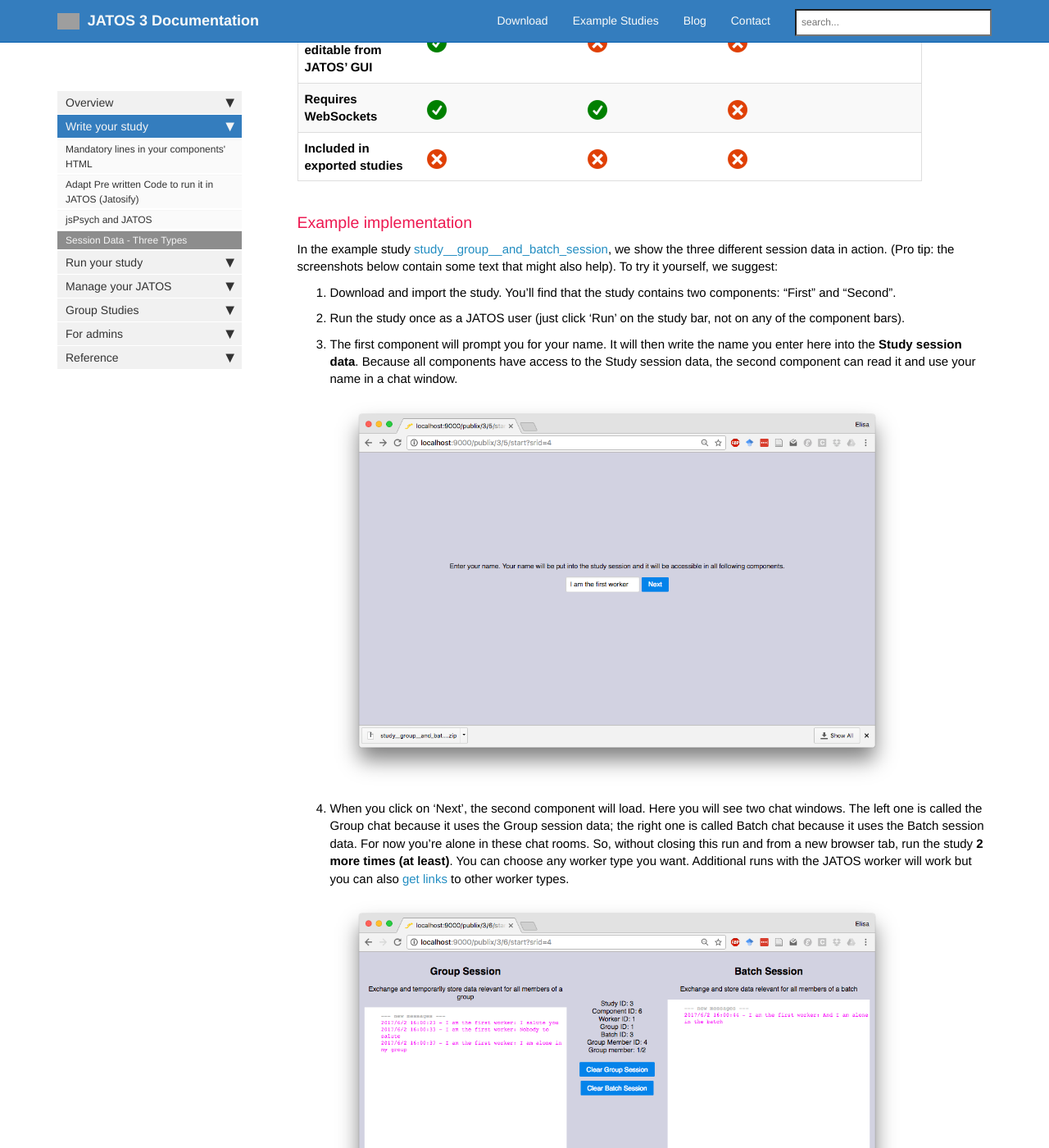
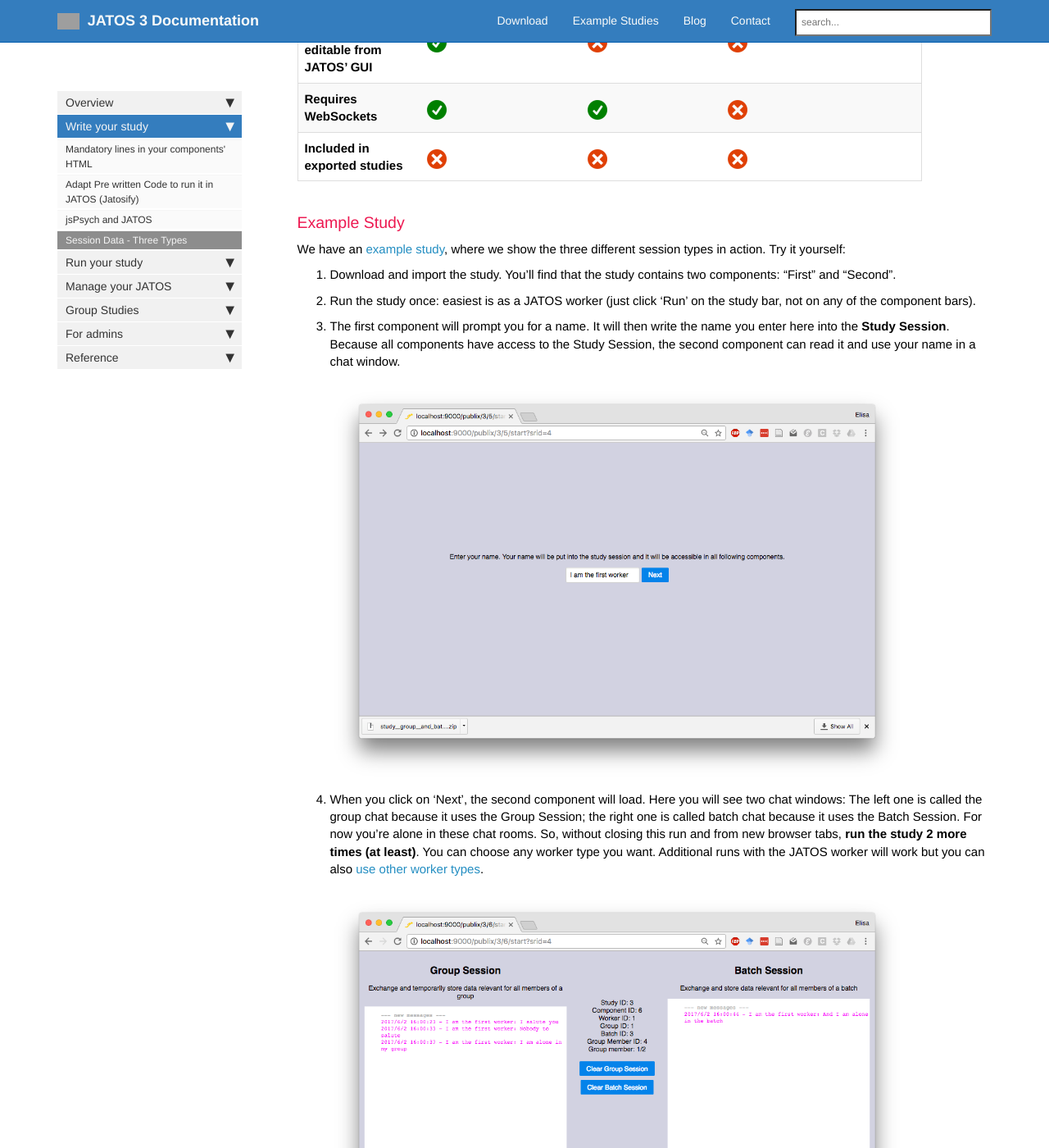
Before and after one commit to kristian-lange-tw/JATOS_docs_v3, a Jekyll site: the page built from pages/Session-Data-Three-Types.md, in a window 1280 px wide and 1400 px high, scrolled down 927 px. Shown: the whole window at 82% size. Built offline with Jekyll 4.4.1, drawn with Linux system fonts in a browser that asks for light colours; nearby versions of some CDN libraries; comment, search, counter and statistics services are not loaded; some of the changed text lies outside the part shown; grey boxes are pictures that could not be loaded.

Commit message:
beautification of session example section

```diff
--- a/pages/Session-Data-Three-Types.md
+++ b/pages/Session-Data-Three-Types.md
@@ -1,6 +1,6 @@
 ---
 title: Session Data - Three Types
-keywords: session data, Study Session, group session, batch session
+keywords: session data, study session, group session, batch session
 tags:
 summary:
 sidebar: mydoc_sidebar
@@ -10,15 +10,15 @@
 last_updated: 2 June 2017
 ---
 
-Often you want to store information during a study run and share it with other components of the same study, or between workers of a group or batch. For this purpose, use one of the three different Session Data types available.
+Often you want to store information during a study run and share it with other components of the same study, or between workers of a group or batch. For this purpose, use one of the three different session types available.
 
-Unlike the session data, the **Result Data** are stored **permanently** in the JATOS server, and will never be deleted automatically. So, store any information that might be useful for data analysis in the result data.
+Unlike the session, the **Result Data** are stored **permanently** in the JATOS server, and will never be deleted automatically. So, store any information that might be useful for data analysis in the result data.
 
-Unlike the **JSON Input Data** workers can write into the session data through jatos.js. They can only read the JSON input data. The JSON input data is set by the experimenter in JATOS' GUI and typically used to configure the study. Another difference is that the JSON Input Data are exported/imported together with a study - but not the session data.
+Unlike the **JSON Input Data** workers can write into the session through jatos.js. They can only read the JSON Input data. The JSON Input data is set by the experimenter in JATOS' GUI and typically used to configure the study. Another difference is that the JSON Input Data are exported/imported together with a study - but not the session.
 
 ### Comparative Overview
 
-| | Batch session     | Group Session     | Study Session     |
+| | Batch Session     | Group Session     | Study Session     |
 |-|-------------------|-------------------|-------------------|
 | **Scope (accesible by)** | All workers in a batch | All workers in a group | All components in a study |
 | **Usage** | Exchange and store data relevant for all members of a batch | Exchange and temporarily store data relevant for all members of a group | Exchange and temporarily store data between components of a single study run |
@@ -29,18 +29,23 @@
 | **Requires WebSockets** | ![yes](images/ok-24.ico) | ![yes](images/ok-24.ico) | ![no](images/x-24.ico) |
 | **Included in exported studies** | ![no](images/x-24.ico) | ![no](images/x-24.ico) | ![no](images/x-24.ico) |
 
-### Example implementation
+### Example Study
 
-In the example study [study__group__and_batch_session](Example-Studies.html#study__group__and_batch_session), we show the three different session data in action. (Pro tip: the screenshots below contain some text that might also help). To try it yourself, we suggest:
+We have an [example study](Example-Studies.html#study-group-and-batch-session-example-study), where we show the three different session types in action. Try it yourself:
 
 1. Download and import the study. You'll find that the study contains two components: "First" and "Second".
-1. Run the study once as a JATOS user (just click 'Run' on the study bar, not on any of the component bars).
-1. The first component will prompt you for your name. It will then write the name you enter here into the **Study session data**. Because all components have access to the Study session data, the second component can read it and use your name in a chat window.
-![First component Screenshot](images/ChatExample_1.png)
-1. When you click on 'Next', the second component will load. Here you will see two chat windows. The left one is called the Group chat because it uses the Group session data; the right one is called Batch chat because it uses the Batch session data. For now you're alone in these chat rooms. So, without closing this run and from a new browser tab, run the study **2 more times (at least)**. You can choose any worker type you want. Additional runs with the JATOS worker will work but you can also [get links](Run-your-Study-with-Batch-Manager-and-Worker-Setup.html#worker-setup) to other worker types.
-![Second component Screenshot](images/ChatExample_2.png)
-1. Once you have (at least) 3 simultaneous workers, you'll see all features of this study. Why 3? Because we set the groups to a maximum of 2 members each. The group chat will use the **Group session data** to allow the 2 members of each group to communicate with each other. Members of other groups will not have access to the chats of this group. However, anything written into the **Batch session data** will be accesssible by all workers that are members of the batch, regardless of the group they're in.
-![Group setup Screenshot](images/SessionDataExample_Group_2Members.png)
-1. To actually test the study, alternate between the open study runs (aka the open browser tabs running the study) to write into the group and session chat boxes. Note that the group chat is limited to the same group members, but the session chat is not.
-![Second component Screenshot](images/ChatExample_3.png)
-![Second component Screenshot](images/ChatExample_4.png)
+
+1. Run the study once: easiest is as a JATOS worker (just click 'Run' on the study bar, not on any of the component bars).
+
+1. The first component will prompt you for a name. It will then write the name you enter here into the **Study Session**. Because all components have access to the Study Session, the second component can read it and use your name in a chat window.
+
+   ![First component screenshot](images/ChatExample_1.png)
+
+1. When you click on 'Next', the second component will load. Here you will see two chat windows: The left one is called the group chat because it uses the Group Session; the right one is called batch chat because it uses the Batch Session. For now you're alone in these chat rooms. So, without closing this run and from new browser tabs, **run the study 2 more times (at least)**. You can choose any worker type you want. Additional runs with the JATOS worker will work but you can also [use other worker types](Run-your-Study-with-Batch-Manager-and-Worker-Setup.html#worker-setup).
+
+   ![Second component screenshot](images/ChatExample_2.png)
+
+1. Now you have 3 simultaneous study runs. You will notice while writing into the group chat that two of your workers are in the same group - the third one has their own group. Why 2 per group? Because we [set the groups to a maximum of 2 members each](Group-Study-Properties.html#group-settings-in-each-batchs-properties). The group chat will use the **Group Session** to allow the 2 members of each group to communicate with each other. Members of other groups will not have access to the chats of this group. However, anything written into the **Batch Session** will be accesssible by all workers that are members of this batch, regardless of the group they're in.
+
+   ![Second component screenshot](images/ChatExample_3.png)
+   ![Second component screenshot](images/ChatExample_4.png)
```
Also changed, not shown: 3 other files.
